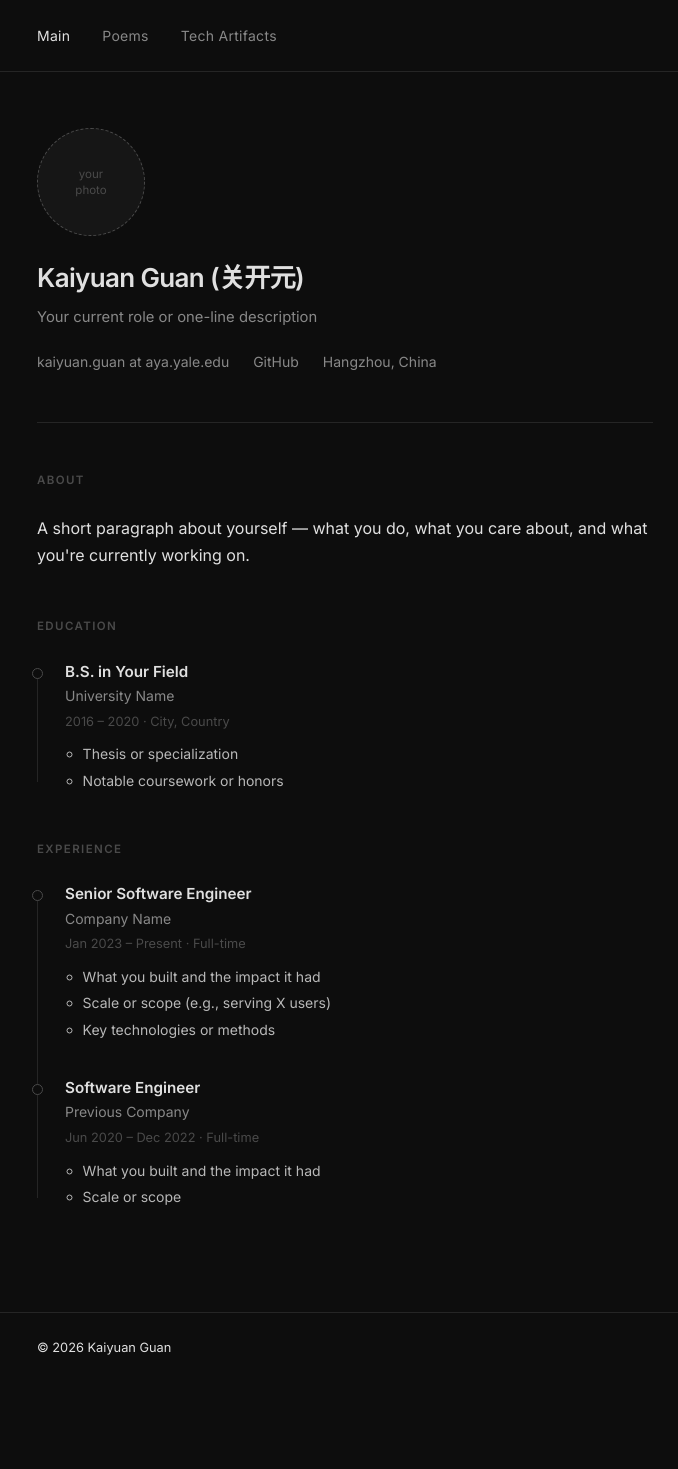
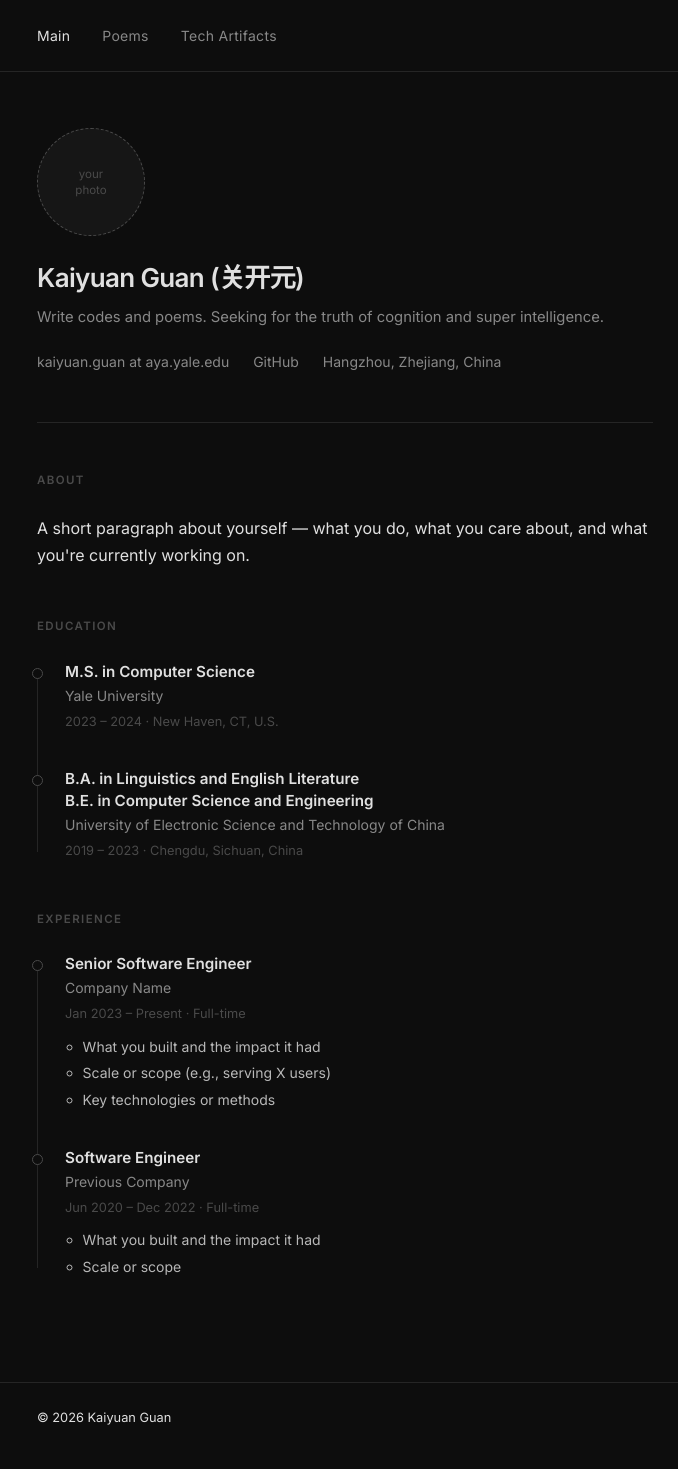
Before and after one commit to WilfredGuan/wilfredguan.github.io, a Jekyll site: the page built from index.html, in a window 1280 px wide. Shown: the whole page, without its empty margins (295-973 px from the left). Built offline with Jekyll 4.4.1, drawn with Linux system fonts in a browser that asks for light colours; before the commit the page ends 1399 px from its top, so only the background shows below that.

Commit message:
test timeline

```diff
--- a/index.html
+++ b/index.html
@@ -14,13 +14,13 @@ title: Home
   <div class="profile-photo-placeholder">your<br>photo</div>
 
   <div class="profile-name">Kaiyuan Guan (关开元)</div>
-  <div class="profile-tagline">Your current role or one-line description</div>
+  <div class="profile-tagline">Write codes and poems. Seeking for the truth of cognition and super intelligence.</div>
 
   <ul class="contact-list">
-    <li><a href="mailto:you@example.com">kaiyuan.guan at aya.yale.edu</a></li>
+    <li>kaiyuan.guan at aya.yale.edu</li>
     <li><a href="https://github.com/wilfredguan" target="_blank" rel="noopener">GitHub</a></li>
     <!-- <li><a href="https://linkedin.com/in/yourprofile" target="_blank" rel="noopener">LinkedIn</a></li> -->
-    <li>Hangzhou, China</li>
+    <li>Hangzhou, Zhejiang, China</li>
   </ul>
 </section>
 
@@ -39,15 +39,28 @@ title: Home
   <ul class="timeline">
 
     <li class="timeline-item">
-      <div class="timeline-role">B.S. in Your Field</div>
-      <div class="timeline-org">University Name</div>
-      <div class="timeline-meta">2016 – 2020 · City, Country</div>
-      <div class="timeline-body">
+      <div class="timeline-role">M.S. in Computer Science</div>
+      <div class="timeline-org">Yale University</div>
+      <div class="timeline-meta">2023 – 2024 · New Haven, CT, U.S.</div>
+      <!-- <div class="timeline-body">
         <ul>
           <li>Thesis or specialization</li>
           <li>Notable coursework or honors</li>
         </ul>
-      </div>
+      </div> -->
+    </li>
+
+    <li class="timeline-item">
+      <div class="timeline-role">B.A. in Linguistics and English Literature</div>
+      <div class="timeline-role">B.E. in Computer Science and Engineering</div>
+      <div class="timeline-org">University of Electronic Science and Technology of China</div>
+      <div class="timeline-meta">2019 – 2023 · Chengdu, Sichuan, China</div>
+      <!-- <div class="timeline-body">
+        <ul>
+          <li>Thesis or specialization</li>
+          <li>Notable coursework or honors</li>
+        </ul>
+      </div> -->
     </li>
 
   </ul>
--- a/poems/index.html
+++ b/poems/index.html
@@ -4,6 +4,8 @@ title: Poems
 ---
 
 <h1 class="page-title">Poems</h1>
+
+<p>I only write poetry in my mother tongue, so the following content is in Chinese.</p>
 
 {% assign sorted = site.poems | sort: 'date' | reverse %}
 
```
